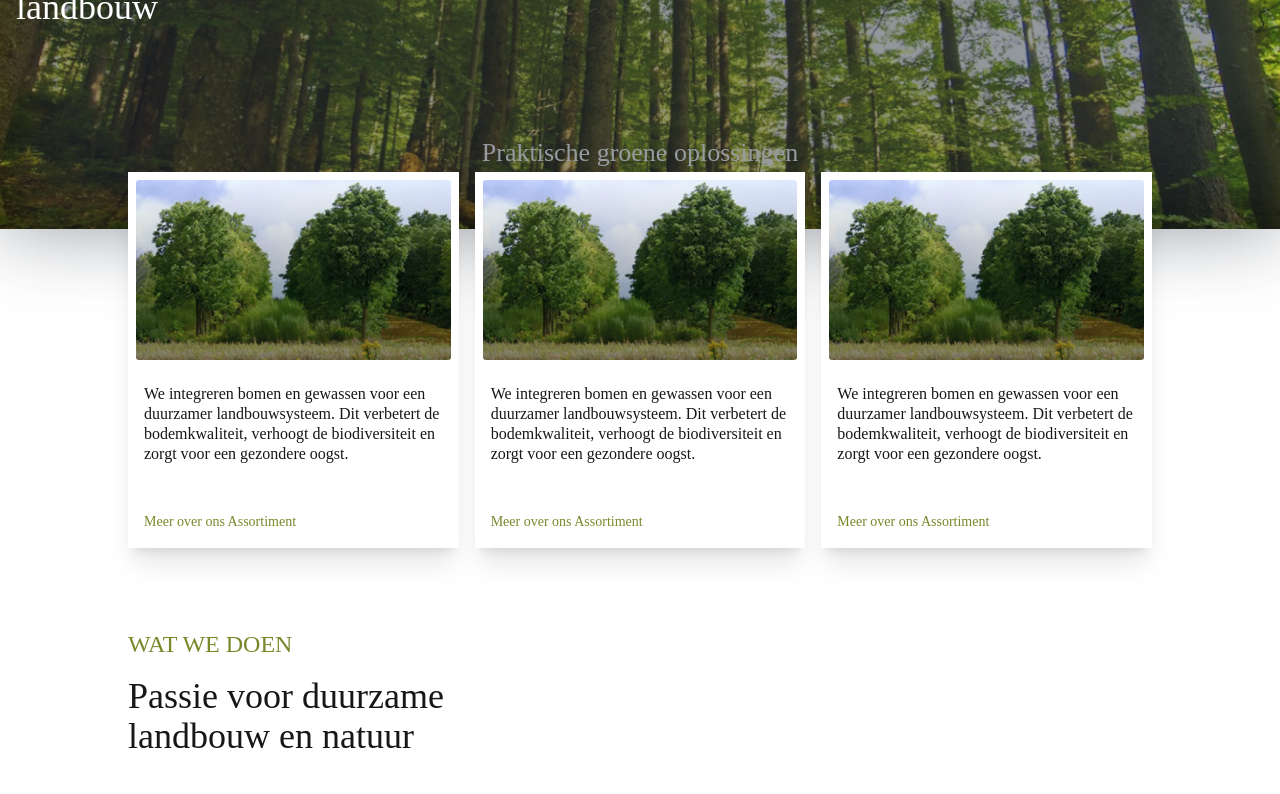
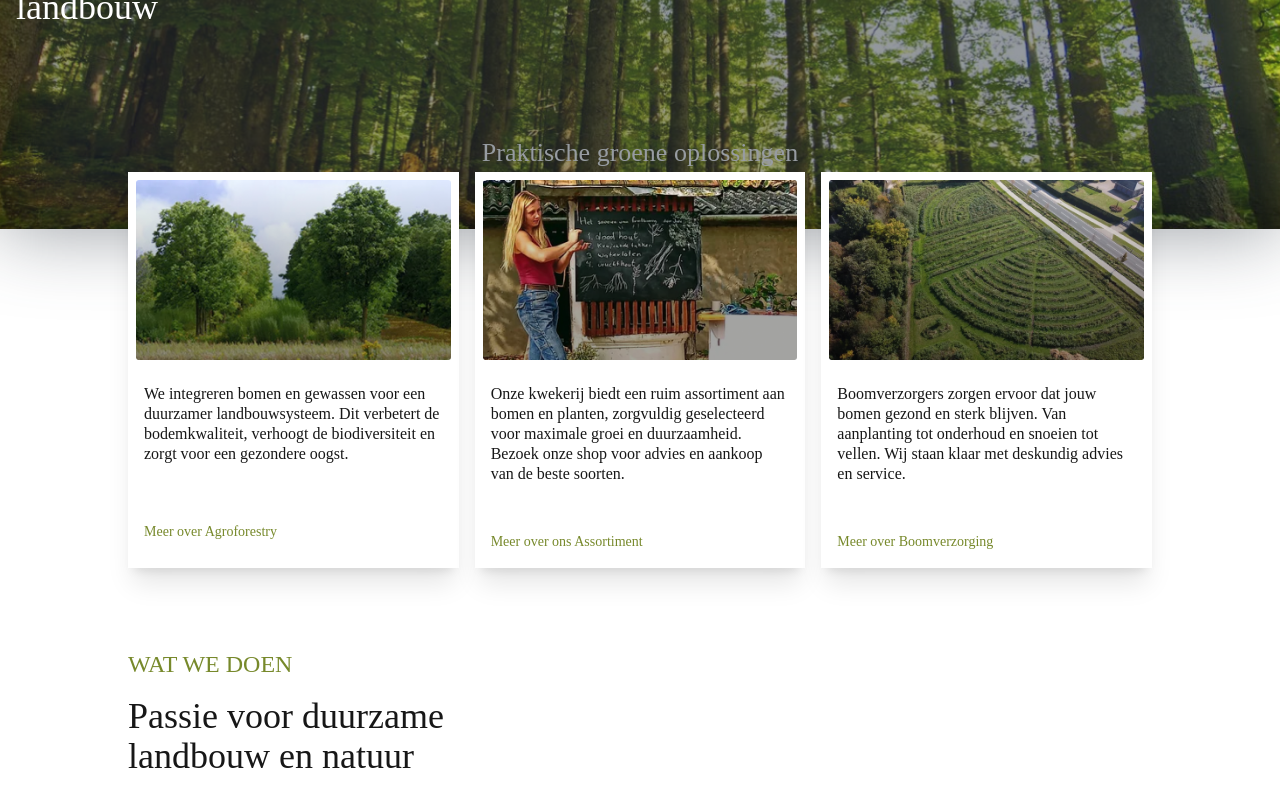
Before and after one commit to Ashik-Rahman100/AttoExa, a Next.js app: page / in a window 1280 px wide. Shown: the part 480-1274 px from the top of the page. Built offline with nearby package versions, Linux system fonts and the light colour scheme; a web font is replaced by a local one.

Commit message:
code refactoring

```diff
--- a/src/app/page.tsx
+++ b/src/app/page.tsx
@@ -2,7 +2,7 @@ import AboutPage from "@/components/Home/About/AboutPage";
 import Banner from "@/components/Home/Banner";
 import Contact from "@/components/Home/Contact/Contact";
 import Dream from "@/components/Home/Dream/Dream";
-import HeroCard from "@/components/Home/HeroCard/HeroCard";
+import HeroPage from "@/components/Home/HeroCard/HeroPage";
 import Projects from "@/components/Home/Projects/Projects";
 import Stories from "@/components/Home/Stories/Stories";
 
@@ -10,16 +10,7 @@ export default function Home() {
   return (
     <div>
       <Banner />
-      <div className="-mt-10 lg:-mt-24">
-        <h2 className="text-[26px] text-center text-[#ffff]">
-          Praktische groene oplossingen
-        </h2>
-        <div className="grid grid-cols-1 lg:grid-cols-3  gap-4  px-3 lg:px-32">
-          <HeroCard></HeroCard>
-          <HeroCard></HeroCard>
-          <HeroCard></HeroCard>
-        </div>
-      </div>
+      <HeroPage></HeroPage>
       <AboutPage></AboutPage>
       <Dream></Dream>
       <Projects></Projects>
--- a/src/components/Home/HeroCard/HeroCard.tsx
+++ b/src/components/Home/HeroCard/HeroCard.tsx
@@ -1,29 +1,31 @@
-import Image from "next/image";
+import Image, { StaticImageData } from "next/image";
 import Link from "next/link";
+interface IHeroCard {
+  title: string;
+  description: string;
+  btnText: string;
+  image: string | StaticImageData;
+}
 
-export default function HeroCard() {
+export default function HeroCard({ hero }: { hero: IHeroCard }) {
   return (
     <div className="card card-compact bg-base-100 rounded-none shadow-xl">
       {/* <figure> */}
       <div className="p-2">
         <Image
-          src="/home/heroCard/image-1.png"
+          src={hero.image}
           height={206}
           width={500}
           className="image-full"
-          alt="project images"
+          alt={hero.title}
         />
       </div>
       {/* </figure> */}
       <div className="card-body">
-        <p className="text-[16px]">
-          We integreren bomen en gewassen voor een duurzamer landbouwsysteem.
-          Dit verbetert de bodemkwaliteit, verhoogt de biodiversiteit en zorgt
-          voor een gezondere oogst.
-        </p>
+        <p className="text-[16px]">{hero.description}</p>
 
         <p className="text-[#77892B] mt-10">
-          <Link href="#">Meer over ons Assortiment</Link>
+          <Link href="#">{hero.btnText}</Link>
         </p>
       </div>
     </div>
--- /dev/null
+++ b/src/components/Home/HeroCard/HeroPage.tsx
@@ -0,0 +1,47 @@
+import { StaticImageData } from "next/image";
+import HeroCard from "./HeroCard";
+
+interface IHeroCard {
+  title: string;
+  description: string;
+  btnText: string;
+  image: string | StaticImageData;
+}
+
+export default function HeroPage() {
+  const heroData: IHeroCard[] = [
+    {
+      title: "Agroforestry",
+      description:
+        "We integreren bomen en gewassen voor een duurzamer landbouwsysteem. Dit verbetert de bodemkwaliteit, verhoogt de biodiversiteit en zorgt voor een gezondere oogst.",
+      btnText: "Meer over Agroforestry",
+      image: "/home/heroCard/image-1.png",
+    },
+    {
+      title: "Kwekerij",
+      description:
+        "Onze kwekerij biedt een ruim assortiment aan bomen en planten, zorgvuldig geselecteerd voor maximale groei en duurzaamheid. Bezoek onze shop voor advies en aankoop van de beste soorten.",
+      btnText: "Meer over ons Assortiment",
+      image: "/home/heroCard/image-2.png",
+    },
+    {
+      title: "Boomverzorging",
+      description:
+        "Boomverzorgers zorgen ervoor dat jouw bomen gezond en sterk blijven. Van aanplanting tot onderhoud en snoeien tot vellen. Wij staan klaar met deskundig advies en service.",
+      btnText: "Meer over Boomverzorging",
+      image: "/home/heroCard/image-3.png",
+    },
+  ];
+  return (
+    <div className="-mt-10 lg:-mt-24">
+      <h2 className="text-[26px] text-center text-[#ffff]">
+        Praktische groene oplossingen
+      </h2>
+      <div className="grid grid-cols-1 lg:grid-cols-3  gap-4  px-3 lg:px-32">
+        {heroData.map((hero, index) => (
+          <HeroCard hero={hero} key={index}></HeroCard>
+        ))}
+      </div>
+    </div>
+  );
+}
--- a/src/components/Home/Projects/ProjectCard.tsx
+++ b/src/components/Home/Projects/ProjectCard.tsx
@@ -1,29 +1,40 @@
-import Image from "next/image";
+import Image, { StaticImageData } from "next/image";
 
-export default function ProjectCard() {
+type TDivide = {
+  id: number;
+  des: string;
+};
+interface IProjectCard {
+  location: string;
+  title: string;
+  sortDes: string;
+  divideDes: TDivide[];
+  image: string | StaticImageData;
+}
+
+export default function ProjectCard({ project }: { project: IProjectCard }) {
   return (
     <div className="card card-compact bg-base-100  shadow-xl border-b-2 border-[#77892B]">
       <figure>
         <Image
-          src="/home/projects/image-1.png"
+          src={project?.image}
           height={216}
           width={500}
-          alt="project images"
+          alt={project?.title}
         />
       </figure>
       <div className="card-body">
-        <p className="text-[#77892B] text-[14px]">Veluwe, Nederland</p>
-        <h2 className="text-[24px] ">Herbebossing Veluwe</h2>
+        <p className="text-[#77892B] text-[14px]">{project?.location}</p>
+        <h2 className="text-[24px] ">{project?.title}</h2>
 
-        <p>
-          Dit project richt zich op het herstellen van gedegradeerde bossen in
-          de Veluwe.....
-        </p>
+        <p>{project?.sortDes}</p>
         <hr />
         <div className="pt-2">
-          <p className="py-1 text-[17]">2.000.000 bomen geplant</p>
-          <p className="py-1">10 bedreigde diersoorten beschermd</p>
-          <p className="py-1"> 150 lokale banen gecreëerd</p>
+          {project?.divideDes.map((des, index) => (
+            <p key={index} className="py-1 text-[17]">
+              {des?.des}
+            </p>
+          ))}
         </div>
       </div>
     </div>
--- a/src/components/Home/Projects/Projects.tsx
+++ b/src/components/Home/Projects/Projects.tsx
@@ -1,6 +1,61 @@
+import { StaticImageData } from "next/image";
+
 import ProjectCard from "./ProjectCard";
+type TDivide = {
+  id: number;
+  des: string;
+};
+interface IProjectData {
+  id: number;
+  location: string;
+  title: string;
+  sortDes: string;
+  divideDes: TDivide[];
+  image: string | StaticImageData;
+}
 
 export default function Projects() {
+  const projectsData: IProjectData[] = [
+    {
+      id: 1,
+      title: "Herbebossing Veluwe",
+      image: "/home/projects/image-1.png",
+      location: "Veluwe, Nederland",
+      sortDes:
+        "Dit project richt zich op het herstellen van gedegradeerde bossen in de Veluwe.....",
+      divideDes: [
+        { id: 11, des: "2.000.000 bomen geplant" },
+        { id: 12, des: "10 bedreigde diersoorten beschermd" },
+        { id: 13, des: "150 lokale banen gecreëerd" },
+      ],
+    },
+    {
+      id: 2,
+      title: "Groen Groningen",
+      location: "Groningen, Nederland",
+      image: "/home/projects/image-2.png",
+      sortDes:
+        "Dit project werkt aan het herstellen van gedegradeerde gronden in de provincie.....",
+      divideDes: [
+        { id: 14, des: "1.500.000 bomen geplant" },
+        { id: 15, des: "3.000 hectare onder herstel" },
+        { id: 16, des: "20 gemeenschappen betrokken" },
+      ],
+    },
+    {
+      id: 3,
+      title: "Stadsbos Rotterdam",
+      location: "Rotterdam, Nederland",
+      image: "/home/projects/image-3.png",
+      sortDes:
+        "Dit project focust op het vergroenen van stedelijke gebieden in Rotterdam door het...",
+      divideDes: [
+        { id: 17, des: "500.000 bomen geplant" },
+        { id: 18, des: "1.000 hectare onder herstel" },
+        { id: 19, des: "50.000 inwoners direct gebaat" },
+      ],
+    },
+  ];
   return (
     <div className="px-3 lg:px-32  mt-20">
       <h1 className="text-4xl">
@@ -21,9 +76,9 @@ export default function Projects() {
       </div>
       <section>
         <div className="grid grid-cols-1 lg:grid-cols-3 gap-4  ">
-          <ProjectCard></ProjectCard>
-          <ProjectCard></ProjectCard>
-          <ProjectCard></ProjectCard>
+          {projectsData.map((project, index) => (
+            <ProjectCard key={index} project={project}></ProjectCard>
+          ))}
         </div>
 
         <div className="join flex justify-center pt-14 pb-6">
--- a/src/components/Home/Stories/Stories.tsx
+++ b/src/components/Home/Stories/Stories.tsx
@@ -1,14 +1,41 @@
+import { StaticImageData } from "next/image";
 import StoriesCard from "./StoriesCard";
 
+interface IStoryCard {
+  title: string;
+  description: string;
+  image: string | StaticImageData;
+}
+
 export default function Stories() {
+  const storyData: IStoryCard[] = [
+    {
+      title: "Boerderij De Groene Hoop",
+      description:
+        "De gemeente Natuurstad wilde haar stedelijke omgeving vergroenen en biodiversiteit bevorderen. Met onze hulp hebben ze parken en.....",
+      image: "/home/stories/image-1.png",
+    },
+    {
+      title: "Gemeente Natuurstad",
+      description:
+        "Boerderij De Groene Hoop had te kampen met afnemende oogsten door bodemerosie en extreme weersomstandigheden. Door samen.....",
+      image: "/home/stories/image-2.png",
+    },
+    {
+      title: "Stichting Groen Leven",
+      description:
+        "De gemeente Natuurstad wilde haar stedelijke omgeving vergroenen en biodiversiteit bevorderen. Met onze hulp hebben ze parken en verlaten.....",
+      image: "/home/stories/image-3.png",
+    },
+  ];
   return (
     <div className="px-3 lg:px-32 pt-20 pb-10">
       <h1 className="text-4xl text-center">Klantverhalen</h1>
 
       <div className="grid grid-cols-1 lg:grid-cols-3 gap-4 pt-10 ">
-        <StoriesCard></StoriesCard>
-        <StoriesCard></StoriesCard>
-        <StoriesCard></StoriesCard>
+        {storyData.map((story, index) => (
+          <StoriesCard story={story} key={index}></StoriesCard>
+        ))}
       </div>
     </div>
   );
--- a/src/components/Home/Stories/StoriesCard.tsx
+++ b/src/components/Home/Stories/StoriesCard.tsx
@@ -1,22 +1,28 @@
-export default function StoriesCard() {
+import { StaticImageData } from "next/image";
+
+interface IStoryCard {
+  title: string;
+  description: string;
+  image: string | StaticImageData;
+}
+
+export default function StoriesCard({ story }: { story: IStoryCard }) {
   return (
     <div
-      className="object-cover"
+      className=""
       style={{
-        backgroundImage: `url('/home/stories/image-1.png')`,
+        backgroundImage: `url(${story.image})`,
         height: "388px",
         color: "white",
         backgroundRepeat: "no-repeat",
         width: "100%",
+        backgroundSize: "cover",
       }}
     >
       <div className="card-body mt-[40%] text-wrap">
         <div className="border-l-4 border-[#77892B] pl-3">
-          <h2 className="card-title ">Boerderij De Groene Hoop</h2>
-          <p className="mr-16">
-            De gemeente Natuurstad wilde haar stedelijke omgeving vergroenen en
-            biodiversiteit bevorderen. Met onze hulp hebben ze parken en.....
-          </p>
+          <h2 className="card-title ">{story.title}</h2>
+          <p className="mr-16">{story.description}</p>
         </div>
       </div>
     </div>
```
